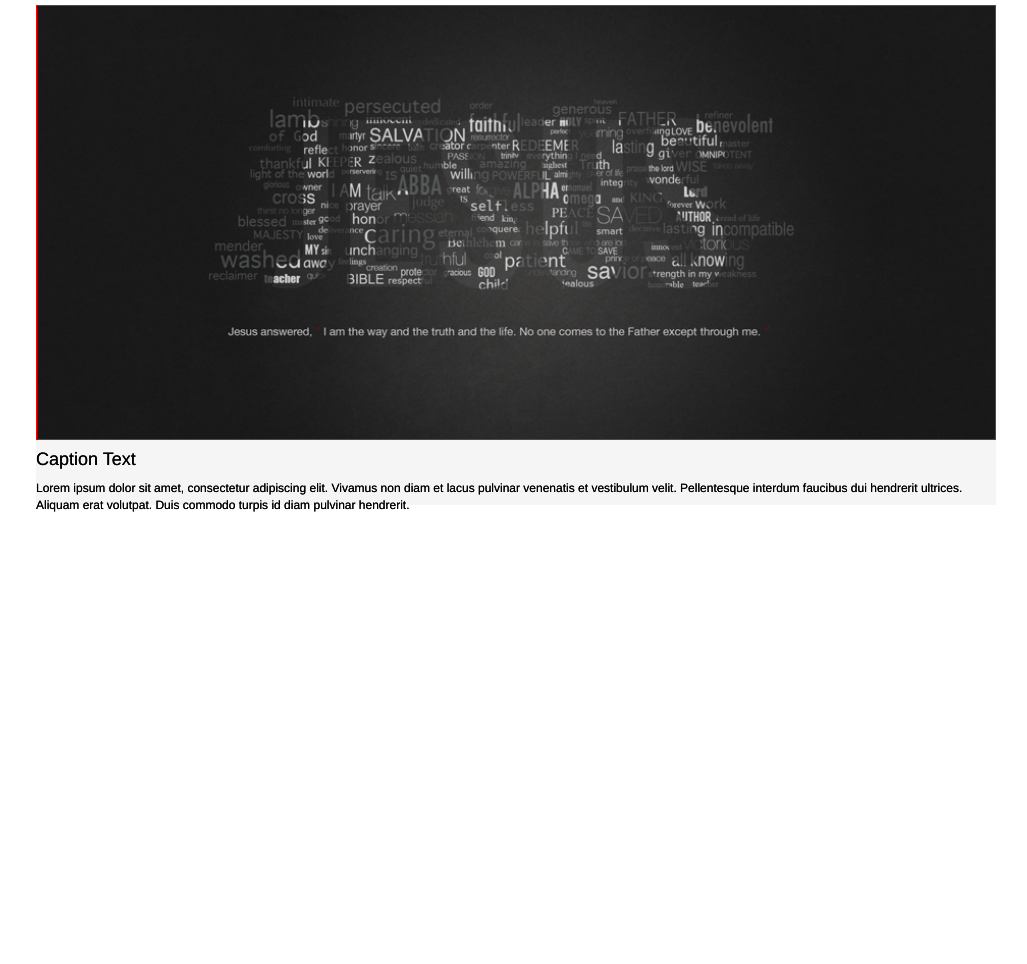
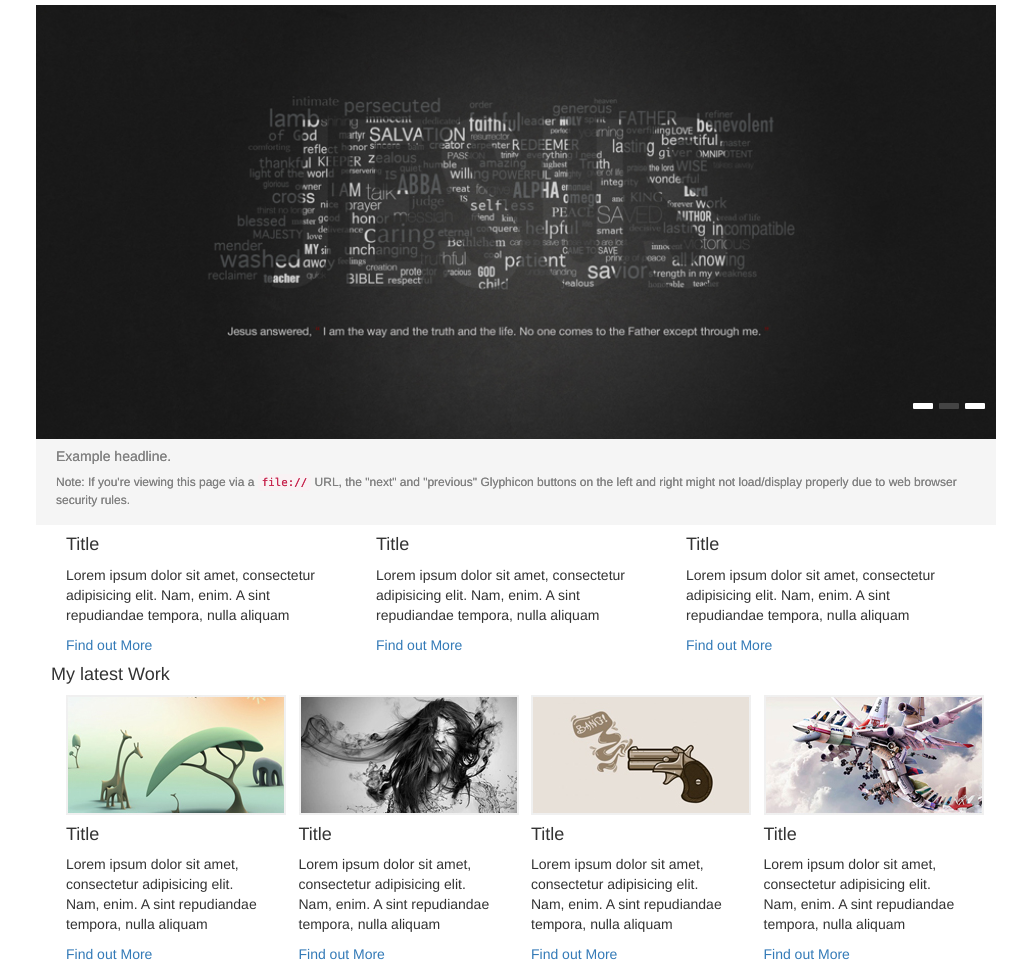
Before and after one commit to stevenmcsorley/BlitzJune2015, a plain HTML site: page index.html in a window 1280 px wide. Shown: the part 91-1055 px from the top of the page, without its empty margins (124-1151 px from the left). Before the commit the page ends 800 px from the top, so only its background shows below. Drawn offline with Linux system fonts and the light colour scheme.

Commit message:
fixed slider and added more content

```diff
--- a/css/style.css
+++ b/css/style.css
@@ -9,6 +9,10 @@ padding:0;
 margin:0;
 }
 
+body
+{
+	font-family: 'helvetica', arial;
+}
 /*=== FONTS ===*/
 
 @font-face {
@@ -46,7 +50,10 @@ margin:0;
 }
 
 /*== NAV ==*/
-
+.head_container
+{
+	padding-left:0!important;
+}
 .navbar-brand
 {
 font-family: 'pacificoregular';
@@ -73,27 +80,38 @@ margin-top:10px;
 
 }
 
+.navbar-toggle
+{
+	border-color:#000;
+	margin-top:20px;
+}
+.navbar-toggle .icon-bar {
+    background-color: #000;
+}
+
 /*=== SLIDER ===*/
 
 .carousel {
-    min-height: 500px;
-    margin-bottom: 60px;
+
+    margin-bottom: 0px;
 }
 /* Since positioning the image, we need to help out the caption */
- .carousel-caption {
-    z-index: 10;
-    position: relative;
-    width: 100%;
-    float:left;
-    left:0;
-    text-align: left;
+
+.static_caption
+{
+	position: absolute;
+	bottom: 0px;
+	left:0px;
+	z-index:999;
 }
 
  .carousel-caption h4
  {
+ 	font-family: 'bebasregular';
 text-shadow:0px 0px 0px!important;
 color:#000;
 font-size:18px!important;
+margin:10px;
  }
 
   .carousel-caption p
@@ -101,34 +119,93 @@ font-size:18px!important;
 text-shadow:0px 0px 0px!important;
 color:#000;
 font-size:12px!important;
+margin:10px;
   }
 /* Declare heights because of positioning of img element */
  .carousel .item {
     width: 100%;
-    height: 500px;
     background-color: #f5f5f5;
 }
 .carousel-inner > .item > img {
-    position: relative;
+
     top: 0;
     left: 0;
     width: 100%;
-    height: auto;
-    border:1px solid red;
+
+margin-left: 0;
 }
 
-.carousel-indicators
-{
+.carousel-indicators{
 	position: absolute;
-	right:0;
+   top: 75%;
+   right: 10px;
+   left: initial;
 }
+.carousel-indicators li {
+    display:inline-block;
+}
+.carousel-indicators{
+
+    width: auto;
+}
+
+.carousel-indicators li {
+  width: 20px;
+  height: 5px;
+  margin: 1px;
+  border: 3px solid #fff;
+  border-radius: 1px;
+}
+.carousel-indicators .active {
+  width: 20px;
+  height: 5px;
+  margin: 1px;
+  background-color: #444444;
+  border: 3px solid #444444;
+}
+
+
 @media (min-width: 768px) {
     .carousel-caption p {
-        margin-bottom: 20px;
+        margin-bottom: 0px;
         font-size: 21px;
-        line-height: 1.4;
     }
 }
-img {
-    background: red;
+
+
+
+
+
+
+.carousel-caption {
+	position: relative;
+color:#000;
+text-align: left;
+left:10px;
+right:0;
+width:100%;
 }
+
+
+ .carousel-caption h2
+ {
+text-shadow:0px 0px 0px!important;
+color:#818181;
+font-size:14px!important;
+margin:10px;
+
+ }
+
+  .carousel-caption p
+  {
+text-shadow:0px 0px 0px!important;
+color:#818181;
+font-size:12px!important;
+
+  }
+
+
+.carousel-inner{
+
+  max-height: 520px !important;
+}
--- a/index.html
+++ b/index.html
@@ -23,15 +23,18 @@ $( document ).ready(function() {
     })
     });
 </script>
+
+
+
     </head>
     <body>
         <div class="wrapper">
 <!-- NAVBAR -->
            <div class="navbar-wrapper">
-      <div class="container-fluid">
+      <div class="container-fluid head_container">
 
         <nav class="navbar navbar-custom navbar-static-top">
-          <div class="container-fluid">
+          <div class="container-fluid head_container">
             <div class="navbar-header">
               <button type="button" class="navbar-toggle collapsed" data-toggle="collapse" data-target="#navbar" aria-expanded="false" aria-controls="navbar">
                 <span class="sr-only">Toggle navigation</span>
@@ -60,36 +63,32 @@ $( document ).ready(function() {
 <!-- SLIDER -->
 <div id="carousel" class="carousel slide" data-ride="carousel">
 
-
+<div style="position:relative;">
   <!-- Wrapper for slides -->
   <div class="carousel-inner">
     <div class="item active">
       <img src="images/slides/sliderOne.jpg" alt="...">
-      <div class="carousel-caption">
-          <h4>Caption Text</h4>
-          <p>
-            Lorem ipsum dolor sit amet, consectetur adipiscing elit. Vivamus non diam et lacus pulvinar venenatis et vestibulum velit. Pellentesque interdum faucibus dui hendrerit ultrices. Aliquam erat volutpat. Duis commodo turpis id diam pulvinar hendrerit.
-        </p>
-      </div>
+           <div class="carousel-caption">
+              <h2>Example headline.</h2>
+              <p>Note: If you're viewing this page via a <code>file://</code> URL, the "next" and "previous" Glyphicon buttons on the left and right might not load/display properly due to web browser security rules.</p>
+            </div>
+
     </div>
     <div class="item">
       <img src="images/slides/sliderOne.jpg" alt="...">
-      <div class="carousel-caption">
-                    <h4>Caption Text</h4>
-          <p>
-            Lorem ipsum dolor sit amet, consectetur adipiscing elit. Vivamus non diam et lacus pulvinar venenatis et vestibulum velit. Pellentesque interdum faucibus dui hendrerit ultrices. Aliquam erat volutpat. Duis commodo turpis id diam pulvinar hendrerit.
-        </p>
-      </div>
+           <div class="carousel-caption">
+              <h2>Example headline.</h2>
+              <p>Note: If you're viewing this page via a <code>file://</code> URL, the "next" and "previous" Glyphicon buttons on the left and right might not load/display properly due to web browser security rules.</p>
+            </div>
     </div>
     <div class="item">
       <img src="images/slides/sliderOne.jpg" alt="...">
-      <div class="carousel-caption">
-                    <h4>Caption Text</h4>
-          <p>
-            Lorem ipsum dolor sit amet, consectetur adipiscing elit. Vivamus non diam et lacus pulvinar venenatis et vestibulum velit. Pellentesque interdum faucibus dui hendrerit ultrices. Aliquam erat volutpat. Duis commodo turpis id diam pulvinar hendrerit.
-        </p>
-      </div>
+           <div class="carousel-caption">
+              <h2>Example headline.</h2>
+              <p>Note: If you're viewing this page via a <code>file://</code> URL, the "next" and "previous" Glyphicon buttons on the left and right might not load/display properly due to web browser security rules.</p>
+            </div>
     </div>
+    <!-- Static heading -->
 
         <!-- Indicators -->
   <ol class="carousel-indicators">
@@ -99,9 +98,69 @@ $( document ).ready(function() {
   </ol>
   </div>
 
+</div>
+
 
 </div> <!-- Carousel -->
+<div class="container-fluid">
 
+<div calss="row">
+
+<div class="col-md-4">
+<h4>Title</h4>
+   <p>Lorem ipsum dolor sit amet, consectetur adipisicing elit. Nam, enim. A sint repudiandae tempora, nulla aliquam</p>
+<a href="">Find out More</a>
+</div>
+
+<div class="col-md-4">
+<h4>Title</h4>
+   <p>Lorem ipsum dolor sit amet, consectetur adipisicing elit. Nam, enim. A sint repudiandae tempora, nulla aliquam</p>
+<a href="">Find out More</a>
+</div>
+
+<div class="col-md-4">
+<h4>Title</h4>
+   <p>Lorem ipsum dolor sit amet, consectetur adipisicing elit. Nam, enim. A sint repudiandae tempora, nulla aliquam</p>
+<a href="">Find out More</a>
+        </div>
+
+    </div>
+
+</div>
+
+<div class="container-fluid">
+    <h4>My latest Work</h4>
+
+    <div class="col-sm-6 col-md-3">
+<img src="images/project1.jpg" />
+<h4>Title</h4>
+  <p>Lorem ipsum dolor sit amet, consectetur adipisicing elit. Nam, enim. A sint repudiandae tempora, nulla aliquam</p>
+  <a href="">Find out More</a>
+    </div>
+
+ <div class="col-sm-6 col-md-3">
+<img src="images/project2.jpg" />
+<h4>Title</h4>
+  <p>Lorem ipsum dolor sit amet, consectetur adipisicing elit. Nam, enim. A sint repudiandae tempora, nulla aliquam</p>
+  <a href="">Find out More</a>
+    </div>
+
+
+ <div class="col-sm-6 col-md-3">
+<img src="images/project3.jpg" />
+<h4>Title</h4>
+  <p>Lorem ipsum dolor sit amet, consectetur adipisicing elit. Nam, enim. A sint repudiandae tempora, nulla aliquam</p>
+  <a href="">Find out More</a>
+    </div>
+
+ <div class="col-sm-6 col-md-3">
+<img src="images/project4.jpg" />
+<h4>Title</h4>
+  <p>Lorem ipsum dolor sit amet, consectetur adipisicing elit. Nam, enim. A sint repudiandae tempora, nulla aliquam</p>
+  <a href="">Find out More</a>
+    </div>
+
+</div>
 
 </div> <!-- End of Wrapper-->
 <!-- END SLIDER -->
```
Also changed, not shown: images/project1.jpg (added), images/project2.jpg (added), images/project3.jpg (added), images/project4.jpg (added), images/slides/project1.jpg (added), images/slides/project2.jpg (added), images/slides/project3.jpg (added), images/slides/project4.jpg (added), images/sprites/feat_icons.png (added).
